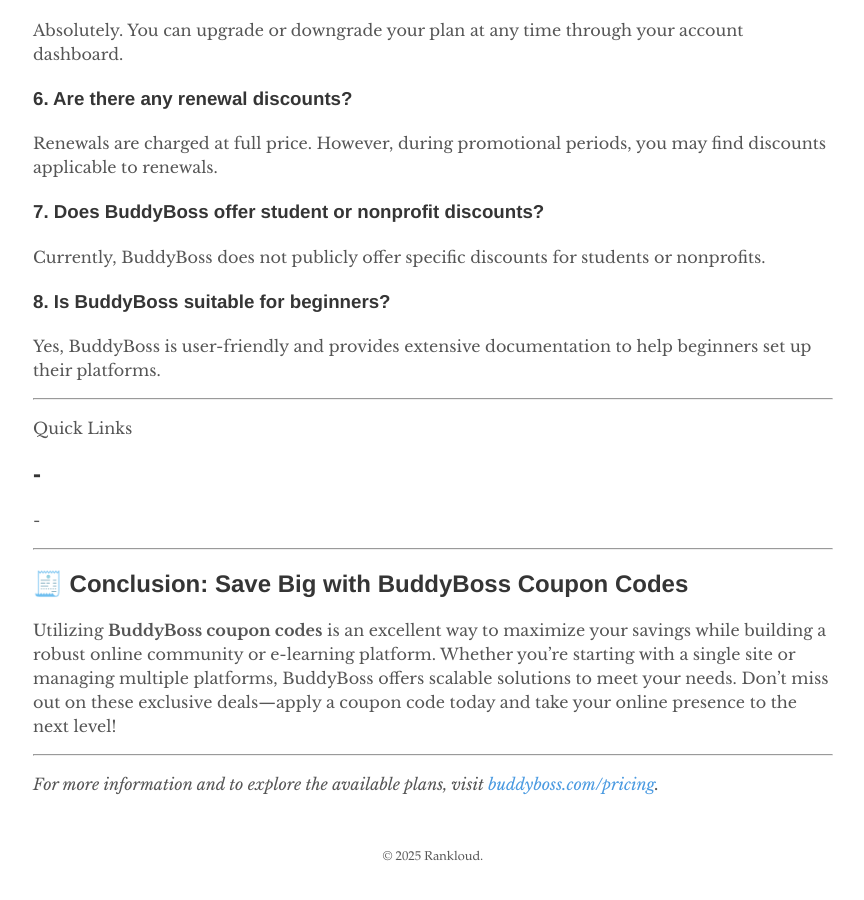
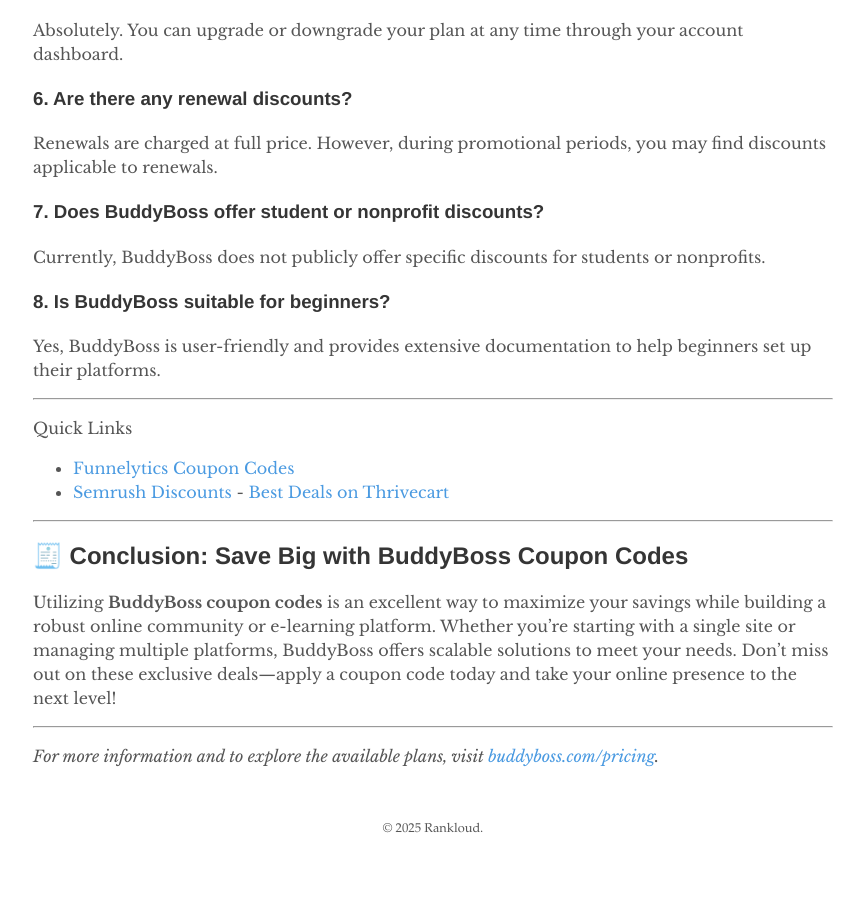
Before and after one commit to rankloud/ibcs, a Jekyll site: the page built from wp/buddyboss coupon codes.md, in a window 1280 px wide and 900 px high, scrolled down 4652 px. Shown: the whole window, without its empty margins (207-1071 px from the left). Built offline with Jekyll 4.4.1, drawn with Linux system fonts in a browser that asks for light colours; after the commit the page ends 5524 px from its top, so only the background shows below that.

Commit message:
Updated buttons

```diff
--- a/wp/buddyboss coupon codes.md
+++ b/wp/buddyboss coupon codes.md
@@ -10,7 +10,8 @@
 
 # 🛍️ BuddyBoss Coupon Codes 2025: 20% Off Bundle Plan + Free 3 Day Workshop 💰
 
-[![Exclusive 10% Off BuddyBoss](https://img.shields.io/badge/Exclusive%2010%%20Off-BuddyBoss%20Coupon%20-green?style=for-the-badge)](https://www.googleadservices.com/pagead/aclk?sa=L&ai=DChsSEwjzjsHVicaNAxXzFq0GHRaFAY0YACICCAEQARoCcHY&ae=2&aspm=1&co=1&ase=5&gclid=CjwKCAjw6NrBBhB6EiwAvnT_rmzFJ5TqYSHEZBvQKcFtmAuuzjWLSv2OSCoRI2ZEZXm5bi4Usw6PXhoC9kAQAvD_BwE&ohost=www.google.com&cid=CAESVeD25PF365mMYicXMag57iwsjiPQdGWVYpl-pV0FoDuGndD7g0UrQjmvaUj55ZBz84I34RDqtvQx9GBIvmcoMBTwoUOcn-zNYQ9Rv1I21T2Iic1FAZg&category=acrcp_v1_3&sig=AOD64_2eBaQF5CvXHUY2cgIHoAZQYpQ_Kw&q&adurl&ved=2ahUKEwiMxr3VicaNAxWoFjQIHS_hPFkQqyQoAHoECAoQDQ)
+[![Exclusive 10% Off BuddyBoss](https://img.shields.io/badge/Exclusive%2010%25%20Off-BuddyBoss%20Coupon%20-green?style=for-the-badge)](https://www.googleadservices.com/pagead/aclk?sa=L&ai=DChsSEwjzjsHVicaNAxXzFq0GHRaFAY0YACICCAEQARoCcHY&ae=2&aspm=1&co=1&ase=5&gclid=CjwKCAjw6NrBBhB6EiwAvnT_rmzFJ5TqYSHEZBvQKcFtmAuuzjWLSv2OSCoRI2ZEZXm5bi4Usw6PXhoC9kAQAvD_BwE&oho)
+
 
 [![View BuddyBoss Plans](https://img.shields.io/badge/See%20Pricing-Plans%20and%20Savings-blue?style=for-the-badge)](https://www.buddyboss.com/pricing/)
 
@@ -223,9 +224,9 @@
 ---
 Quick Links
 
--
--
--
+- [Funnelytics Coupon Codes](https://rankloud.github.io/ibcs/funnelytics-coupon-codes/)
+- [Semrush Discounts](https://rankloud.github.io/ibcs/semrush-coupon-codes/)
+-[ Best Deals on Thrivecart](https://rankloud.github.io/ibcs/thrivecart-coupon-codes/)
 
 ---
 
```
